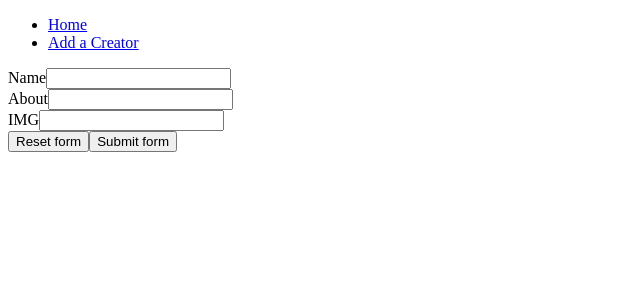
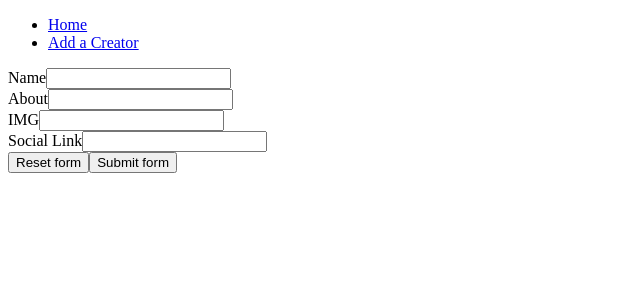
Before and after one commit to Jamesmed1999/Creatorverse, a React (Vite) app: page /add in a window 1280 px wide. Shown: the top 300 px of the page, without its empty margins (0-640 px from the left). Built offline with nearby package versions, Linux system fonts and the light colour scheme.

Commit message:
added social Link

```diff
--- a/src/App.jsx
+++ b/src/App.jsx
@@ -22,7 +22,13 @@ export default function App() {
     <div>
       {console.log(creator)}
       {creator.map((creators) => (
-          <CreatorCard key={creators.id}name={creators.name} description={creators.description} imgLink={creators.imageURL} url={creators.url} id={creators.id}/>
+          <CreatorCard key={creators.id}
+          name={creators.name}
+          description={creators.description}
+          imgLink={creators.imageURL}
+          url={creators.url}
+          id={creators.id}
+          Slink={creators.Slink}/>
         ))}
 
 
--- a/src/Components/CreatorCard.jsx
+++ b/src/Components/CreatorCard.jsx
@@ -1,7 +1,7 @@
 import React from "react";
 import "./creator.css"
 import { Link} from "react-router-dom";
-export const CreatorCard = ({name, description, imgLink, url, id}) => {
+export const CreatorCard = ({name, description, imgLink, url, id, Slink}) => {
 
 
 
@@ -9,6 +9,7 @@ export const CreatorCard = ({name, description, imgLink, url, id}) => {
         <img src={imgLink} alt="creator img" className="creator-img"></img>
         <h1 className="creator-name">{name}</h1>
         <p className="creator-about">{description}</p>
+        <a href={Slink}>Check Me Out!</a>
 
         <Link
             style={{ display: "block", margin: "1rem 0" }}
--- a/src/Components/creator.css
+++ b/src/Components/creator.css
@@ -4,6 +4,7 @@
     box-shadow: 0px 10px 8px black;
     display:flex;
     flex-direction: column;
+    justify-self: center;
     margin: 0.5rem;
     background-color: whitesmoke;
     height:fit-content;
--- a/src/pages/AddCreator.jsx
+++ b/src/pages/AddCreator.jsx
@@ -8,6 +8,7 @@ const [creatorf, setCreatorf] = useState ({
     name:'',
     description:'',
     url:'',
+    slink:'',
 })
 const navigate = useNavigate();
 
@@ -18,10 +19,11 @@ const navigate = useNavigate();
             name: creatorf.name,
             description: creatorf.description,
             url: creatorf.url,
+            slink: creatorf.slink,
         }
         console.log(data.name)
         addCreator(data)
-        alert("Welcosme:" + data.name + " to creatorverse!");
+        alert("Welcosme: " + data.name + " to creatorverse!");
 
     }
     const handleInput= (e)=> {
@@ -34,7 +36,7 @@ const navigate = useNavigate();
     async function addCreator(data) {
         const { error } = await supabase
         .from('ctable')
-        .insert({ name: data.name,description: data.description, imageURL: data.url })
+        .insert({ name: data.name,description: data.description, imageURL: data.url, Slink: data.slink })
         navigate("..", { relative: "/" });
     }
 
@@ -54,6 +56,10 @@ const navigate = useNavigate();
         <label>IMG</label>
         <input type="text" name="url" value={creatorf.url} onChange={handleInput}/>
       </div>
+      <div>
+        <label>Social Link</label>
+        <input type="text" name="slink" value={creatorf.slink} onChange={handleInput}/>
+      </div>
       <button type="reset">Reset form</button>
       <button type="submit">Submit form</button>
 
--- a/src/pages/EditCreator.jsx
+++ b/src/pages/EditCreator.jsx
@@ -4,7 +4,7 @@ import {supabase } from "../client"
 
 export const EditCreator = ({editmode, setEditMode,singleCreator,setSingleCreator}) => {
     let creatorData = singleCreator;
-
+console.log(creatorData)
     const handleSubmit= (e)=> {
         e.preventDefault();
         addCreator(creatorData)
@@ -24,7 +24,7 @@ export const EditCreator = ({editmode, setEditMode,singleCreator,setSingleCreato
         console.log(data.name + " " + data.description + " " + data.imageURL + data.id)
        const { error } = await supabase
                 .from('ctable')
-                .update({ name: data.name,description: data.description, imageURL: data.imageURL })
+                .update({ name: data.name,description: data.description, imageURL: data.imageURL, Slink: data.slink })
   .             eq('id', data.id)
   setEditMode(false)
 
@@ -45,6 +45,10 @@ export const EditCreator = ({editmode, setEditMode,singleCreator,setSingleCreato
         <label>IMG</label>
         <input type="text" name="url" value={creatorData.url} onChange={handleInput}/>
       </div>
+      <div>
+        <label>Social Link</label>
+        <input type="text" name="slink" value={creatorData.Slink} onChange={handleInput}/>
+      </div>
       <button type="submit">Submit form</button>
     </form>
         </div>
--- a/src/pages/ViewCreator.jsx
+++ b/src/pages/ViewCreator.jsx
@@ -67,6 +67,7 @@ if(editmode === true)
              <img src={singleCreator.imageURL} alt="creator img" className="creator-img"></img>
         <h1 className="creator-name">{singleCreator.name}</h1>
         <p className="creator-about">{singleCreator.description}</p>
+        <a href={singleCreator.Slink}>Check Me Out!</a>
 
 
     </div>
```
